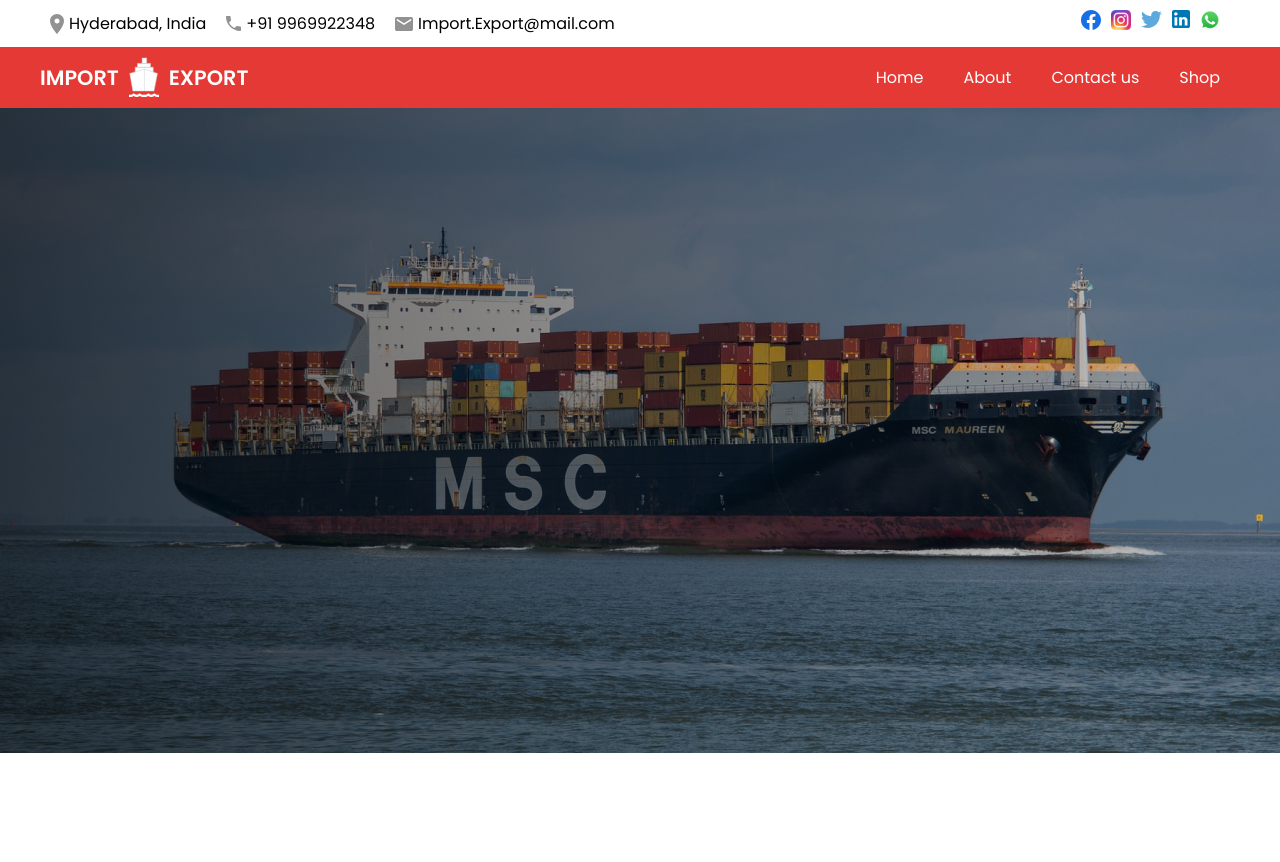
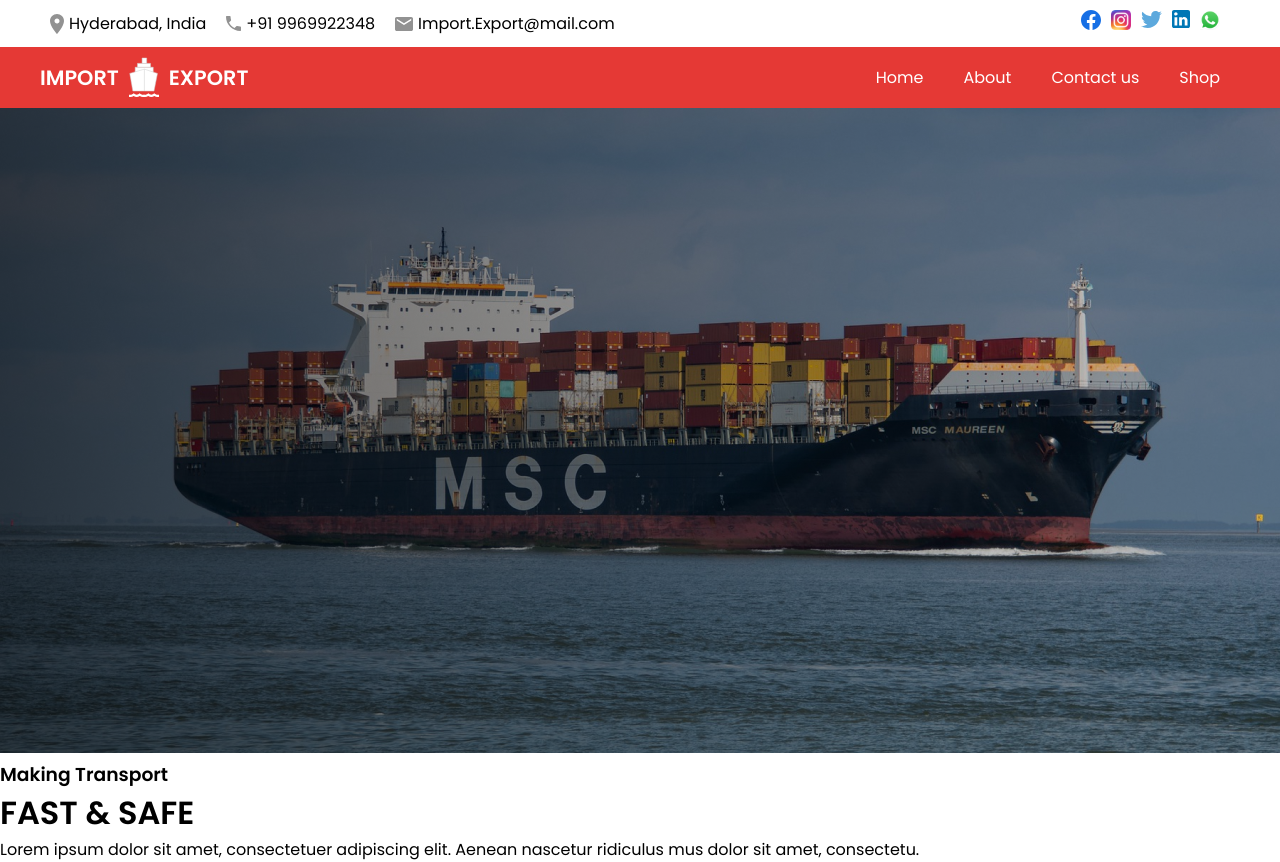
Before and after one commit to huzitaiwo/nartmarts, a React (Create React App) app: page / in a window 1280 px wide. Shown: the top 862 px of the page. Before the commit the page ends 800 px from the top, so only its background shows below. Built offline with nearby package versions, Linux system fonts and the light colour scheme.

Commit message:
created Banner component

```diff
--- a/src/components/Banner.js
+++ b/src/components/Banner.js
@@ -2,8 +2,11 @@
 
 export default function Banner() {
   return (
-    <div>
-        <img src={banner} alt="banner" />
+    <div className='banner'>
+      <img src={banner} alt="banner" />
+      <h3>Making Transport</h3>
+      <h1>FAST & SAFE</h1>
+      <p>Lorem ipsum dolor sit amet, consectetuer adipiscing elit. Aenean nascetur ridiculus mus dolor sit amet, consectetu.</p>
     </div>
   )
 }
```
